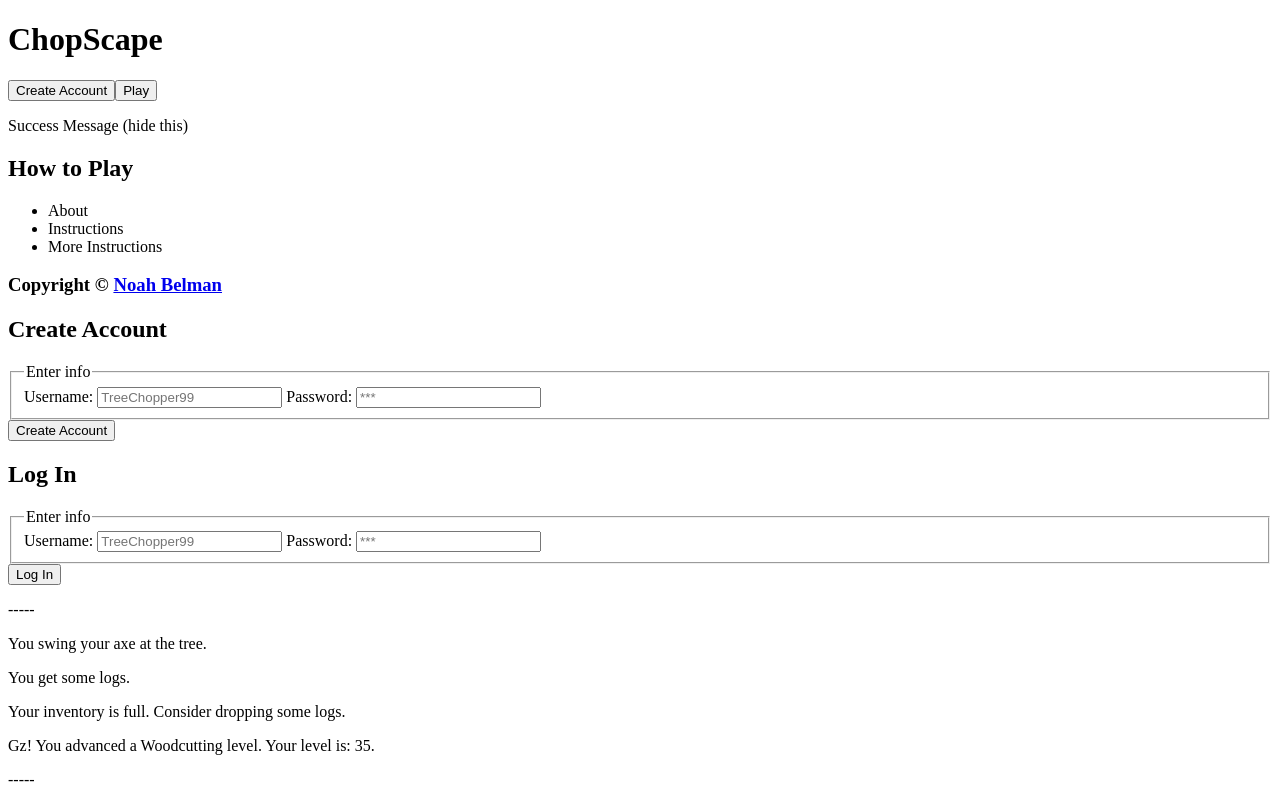
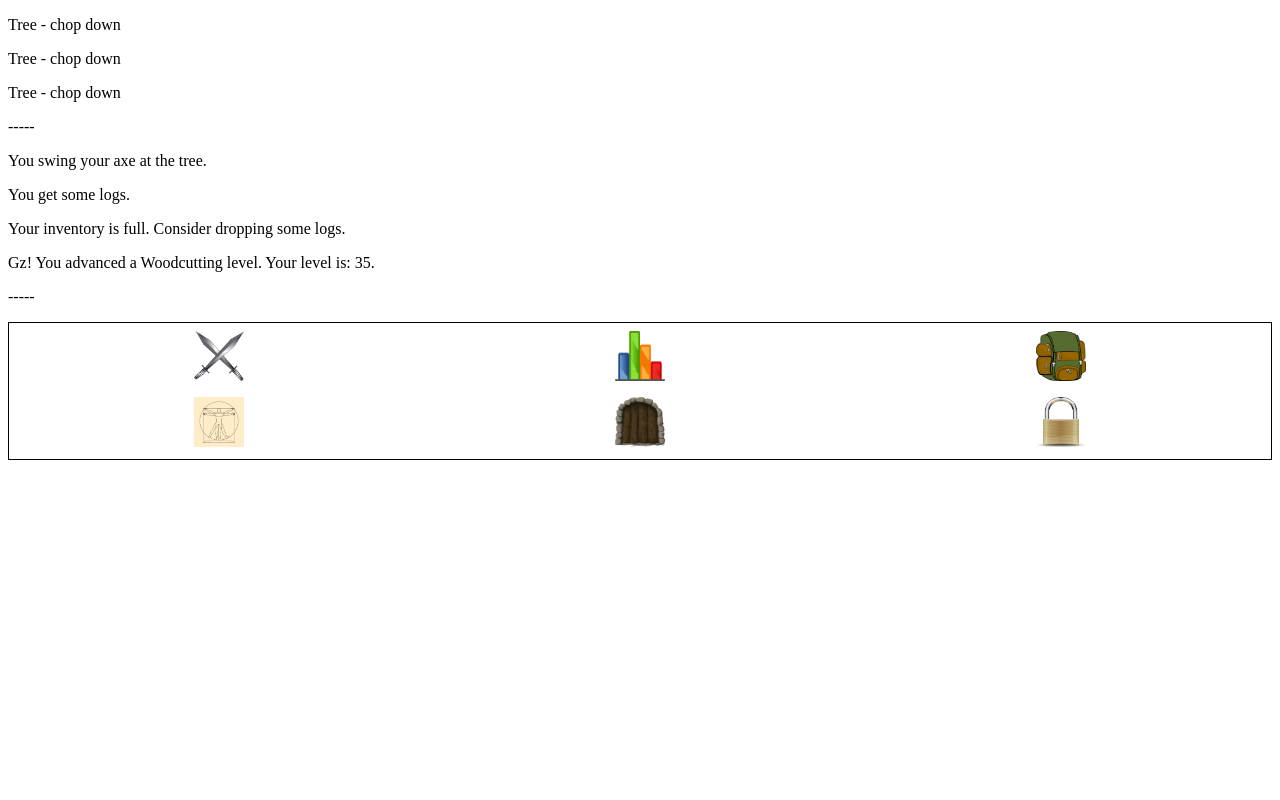
Before and after one commit to Nbelman1/final-project-u2-chopscape, a React (Vite) app in the folder chopscape/: page /game in a window 1280 px wide. Shown: the top 800 px of the page. Built offline with nearby package versions, Linux system fonts and the light colour scheme.

Commit message:
Added Routes to App.jsx, added Outlet to MainLayout.jsx

```diff
--- a/chopscape/package.json
+++ b/chopscape/package.json
@@ -11,7 +11,8 @@
   },
   "dependencies": {
     "react": "^19.2.0",
-    "react-dom": "^19.2.0"
+    "react-dom": "^19.2.0",
+    "react-router-dom": "^7.13.0"
   },
   "devDependencies": {
     "@eslint/js": "^9.39.1",
--- a/chopscape/src/App.jsx
+++ b/chopscape/src/App.jsx
@@ -1,28 +1,43 @@
 import { useState } from 'react';
+import { BrowserRouter, Routes, Route } from 'react-router-dom';
 import './App.css';
 import './components/UserInterface/InterfaceTabs/interface-styles.css';
 import InterfaceTabs from './components/UserInterface/InterfaceTabs/InterfaceTabs';
-import Header from './components/MainPage/Header';
 import Home from './components/MainPage/Home';
-import Footer from './components/MainPage/Footer';
 import CreateAccount from './components/MainPage/CreateAccount';
 import Login from './components/MainPage/Login';
+import GameInterface from './components/GameInterface/GameInterface';
 import MessageLog from './components/UserInterface/MessageLog';
+import MainLayout from './components/MainPage/MainLayout';
 
 function App() {
 
   const [activeTab, setActiveTab] = useState("combat");
 
   return (
-    <>
-      <Header />
-      <Home />
-      <Footer />
-      <CreateAccount />
-      <Login />
-      <MessageLog />
-      <InterfaceTabs activeTab={activeTab} setActiveTab={setActiveTab}/>
-    </>
+    <BrowserRouter>
+      <Routes>
+
+        {/* Pages with header and footer */}
+        <Route element={<MainLayout />}>
+          <Route path='/' element={<Home />} />
+          <Route path='/create-account' element={<CreateAccount />} />
+          <Route path='/login' element={<Login />} />
+        </Route>
+
+
+        {/* No header and footer */}
+        <Route path='/game' element={
+          <div>
+            <GameInterface />
+            <MessageLog />
+            <InterfaceTabs activeTab={activeTab} setActiveTab={setActiveTab}/>
+          </div>
+        }>
+        </Route>
+
+      </Routes>
+    </BrowserRouter>
   )
 }
 
--- a/chopscape/src/components/GameInterface/GameInterface.jsx
+++ b/chopscape/src/components/GameInterface/GameInterface.jsx
@@ -1,9 +1,13 @@
 // 2D angled birds-eye view - image that contains clickable objects
+
+import Tree from './Tree.jsx';
 
 const GameInterface = () => {
     return (
         <>
-
+            <Tree />
+            <Tree />
+            <Tree />
         </>
     );
 };
--- a/chopscape/src/components/GameInterface/Tree.jsx
+++ b/chopscape/src/components/GameInterface/Tree.jsx
@@ -12,6 +12,8 @@ const Tree = () => {
                     else if other tree {after lifeTime seconds, isAvailable = false}
                 startRespawnTimer(respawnTimeMin, respawnTimeMax)
                 remove "Chop down" clickable option from tree object  */}
+
+            <p>Tree - chop down</p>
         </>
     );
 };
--- a/chopscape/src/components/MainPage/Home.jsx
+++ b/chopscape/src/components/MainPage/Home.jsx
@@ -1,3 +1,5 @@
+import { Link } from 'react-router-dom';
+
 const Home = () => {
     return (
         <>
--- /dev/null
+++ b/chopscape/src/components/MainPage/MainLayout.jsx
@@ -0,0 +1,17 @@
+import { Outlet } from 'react-router-dom';
+import Header from "./Header";
+import Footer from './Footer';
+
+// render pages with both Header and Footer
+const MainLayout = () => {
+    return (
+        <>
+          <Header />
+          {/* changes which component is rendered based on Route */}
+          <Outlet />
+          <Footer />
+        </>
+    );
+};
+
+export default MainLayout;
```
Also changed, not shown: 1 other file (tests, documents, lock files or other folders).
